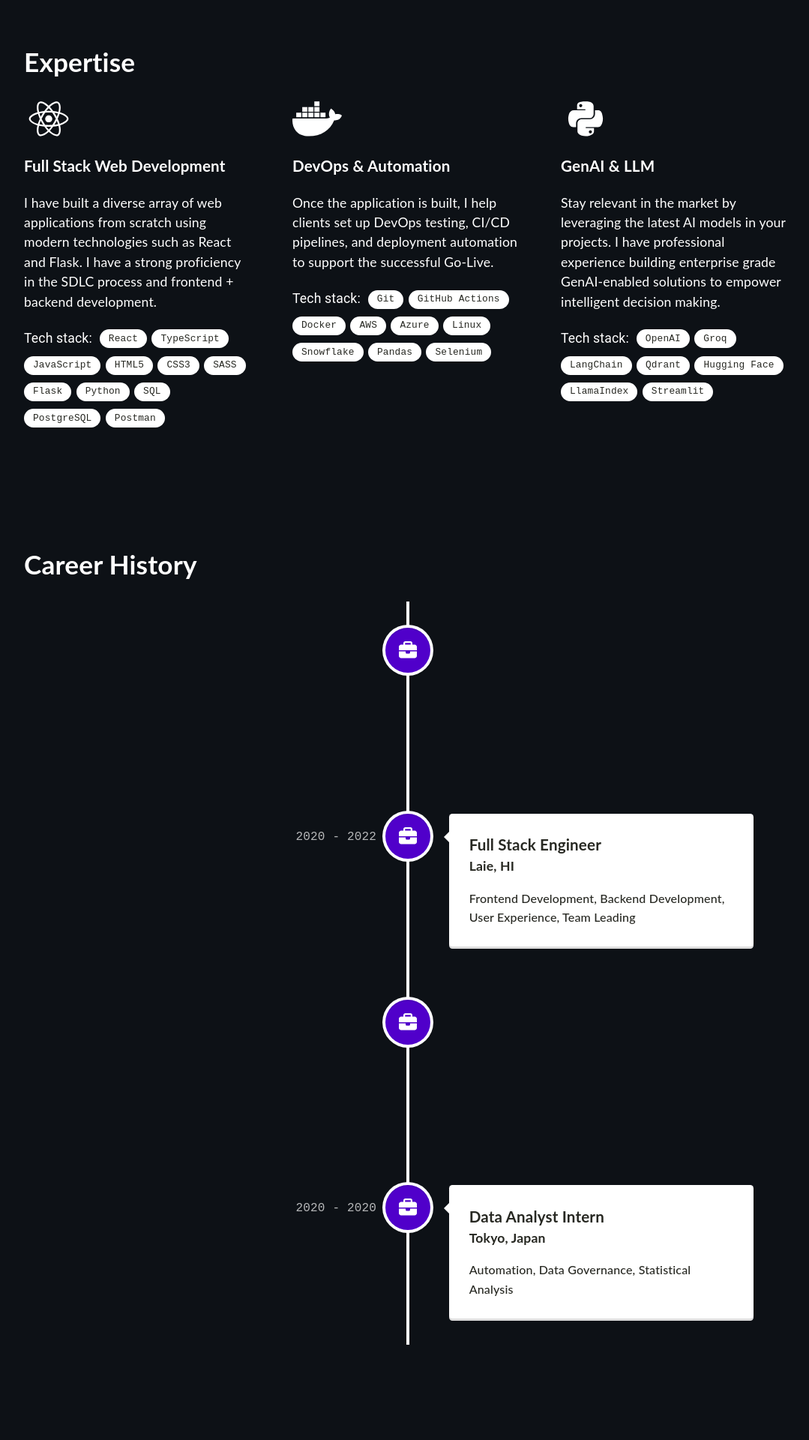
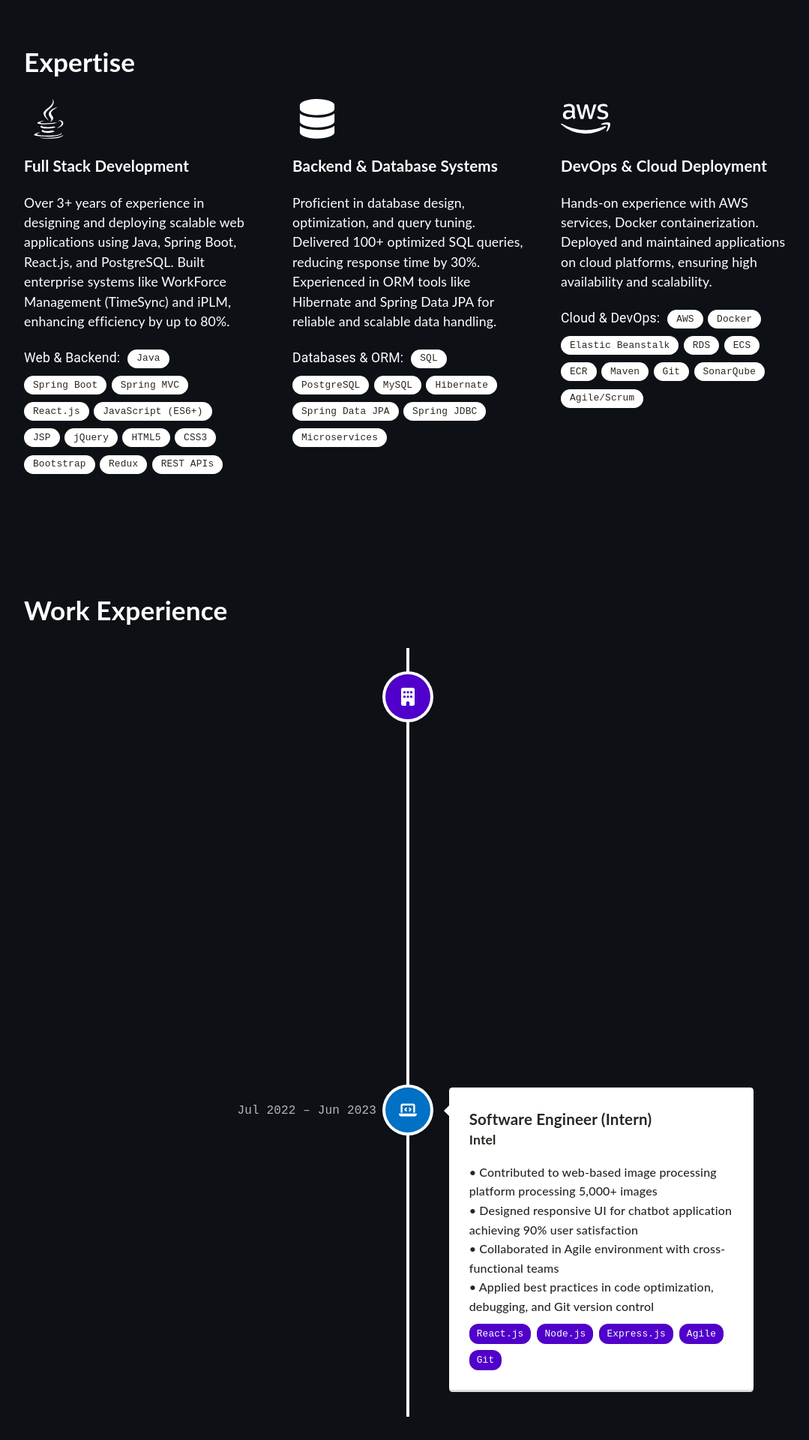
Before and after one commit to mejkp-07/JayCodes, a React (Create React App) app: page / in a window 1280 px wide. Shown: the part 860-2780 px from the top of the page at 75% size, without its empty margins (96-1175 px from the left). Built offline with nearby package versions, Linux system fonts and the light colour scheme.

Commit message:
portfolio first update

```diff
--- a/public/index.html
+++ b/public/index.html
@@ -24,7 +24,7 @@
       work correctly both with client-side routing and a non-root public URL.
       Learn how to configure a non-root public URL by running `npm run build`.
     -->
-    <title>Yuji Sato</title>
+    <title>Jay Kumar</title>
   </head>
   <body>
     <noscript>You need to enable JavaScript to run this app.</noscript>
--- a/src/assets/styles/Timeline.scss
+++ b/src/assets/styles/Timeline.scss
@@ -36,3 +36,18 @@
         color: rgb(39, 40, 34);
     }
 }
+.tech-tags {
+  margin-top: 10px;
+  display: flex;
+  flex-wrap: wrap;
+  gap: 8px;
+
+  .tag {
+    background: #5000ca;
+    color: white;
+    padding: 4px 10px;
+    border-radius: 12px;
+    font-size: 0.8rem;
+    font-weight: 500;
+  }
+}
--- a/src/components/Expertise.tsx
+++ b/src/components/Expertise.tsx
@@ -1,44 +1,47 @@
 import React from "react";
-import '@fortawesome/free-regular-svg-icons'
 import { FontAwesomeIcon } from '@fortawesome/react-fontawesome';
-import { faReact, faDocker, faPython } from '@fortawesome/free-brands-svg-icons';
+import { faReact, faDocker, faJava, faAws } from '@fortawesome/free-brands-svg-icons';
+import { faDatabase, faCloud } from '@fortawesome/free-solid-svg-icons';
 import Chip from '@mui/material/Chip';
 import '../assets/styles/Expertise.scss';
 
-const labelsFirst = [
-    "React",
-    "TypeScript",
-    "JavaScript",
+const webDevLabels = [
+    "Java",
+    "Spring Boot",
+    "Spring MVC",
+    "React.js",
+    "JavaScript (ES6+)",
+    "JSP",
+    "jQuery",
     "HTML5",
     "CSS3",
-    "SASS",
-    "Flask",
-    "Python",
+    "Bootstrap",
+    "Redux",
+    "REST APIs"
+];
+
+const backendAndDatabaseLabels = [
     "SQL",
     "PostgreSQL",
-    "Postman"
+    "MySQL",
+    "Hibernate",
+    "Spring Data JPA",
+    "Spring JDBC",
+    "Microservices",
+
 ];
 
-const labelsSecond = [
+const devopsAndCloudLabels = [
+    "AWS",
+    "Docker",
+    "Elastic Beanstalk",
+    "RDS",
+    "ECS",
+    "ECR",
+    "Maven",
     "Git",
-    "GitHub Actions",
-    "Docker",
-    "AWS",
-    "Azure",
-    "Linux",
-    "Snowflake",
-    "Pandas",
-    "Selenium",
-];
-
-const labelsThird = [
-    "OpenAI",
-    "Groq",
-    "LangChain",
-    "Qdrant",
-    "Hugging Face",
-    "LlamaIndex",
-    "Streamlit",
+    "SonarQube",
+    "Agile/Scrum"
 ];
 
 function Expertise() {
@@ -48,36 +51,45 @@
                 <h1>Expertise</h1>
                 <div className="skills-grid">
                     <div className="skill">
-                    <FontAwesomeIcon icon={faReact} size="3x"/>
-                    <h3>Full Stack Web Development</h3>
-                    <p>I have built a diverse array of web applications from scratch using modern technologies such as React and Flask. I have a strong proficiency in the SDLC process and frontend + backend development.</p>
+                        <FontAwesomeIcon icon={faJava} size="3x" />
+                        <h3>Full Stack Development</h3>
+                        <p>
+                            Over 3+ years of experience in designing and deploying scalable web applications using Java, Spring Boot, React.js, and PostgreSQL.
+                            Built enterprise systems like WorkForce Management (TimeSync) and iPLM, enhancing efficiency by up to 80%.
+                        </p>
                         <div className="flex-chips">
-                        <span className="chip-title">Tech stack:</span>
-                        {labelsFirst.map((label, index) => (
+                            <span className="chip-title">Web & Backend:</span>
+                            {webDevLabels.map((label, index) => (
                                 <Chip key={index} className='chip' label={label} />
                             ))}
                         </div>
                     </div>
 
                     <div className="skill">
-                    <FontAwesomeIcon icon={faDocker} size="3x"/>
-                    <h3>DevOps & Automation</h3>
-                    <p>Once the application is built, I help clients set up DevOps testing, CI/CD pipelines, and deployment automation to support the successful Go-Live.</p>
+                        <FontAwesomeIcon icon={faDatabase} size="3x" />
+                        <h3>Backend & Database Systems</h3>
+                        <p>
+                            Proficient in database design, optimization, and query tuning. Delivered 100+ optimized SQL queries, reducing response time by 30%.
+                            Experienced in ORM tools like Hibernate and Spring Data JPA for reliable and scalable data handling.
+                        </p>
                         <div className="flex-chips">
-                        <span className="chip-title">Tech stack:</span>
-                        {labelsSecond.map((label, index) => (
+                            <span className="chip-title">Databases & ORM:</span>
+                            {backendAndDatabaseLabels.map((label, index) => (
                                 <Chip key={index} className='chip' label={label} />
                             ))}
                         </div>
                     </div>
 
                     <div className="skill">
-                    <FontAwesomeIcon icon={faPython} size="3x"/>
-                    <h3>GenAI & LLM</h3>
-                    <p>Stay relevant in the market by leveraging the latest AI models in your projects. I have professional experience building enterprise grade GenAI-enabled solutions to empower intelligent decision making.</p>
+                        <FontAwesomeIcon icon={faAws} size="3x" />
+                        <h3>DevOps & Cloud Deployment</h3>
+                        <p>
+                            Hands-on experience with AWS services, Docker containerization.
+                            Deployed and maintained applications on cloud platforms, ensuring high availability and scalability.
+                        </p>
                         <div className="flex-chips">
-                        <span className="chip-title">Tech stack:</span>
-                        {labelsThird.map((label, index) => (
+                            <span className="chip-title">Cloud & DevOps:</span>
+                            {devopsAndCloudLabels.map((label, index) => (
                                 <Chip key={index} className='chip' label={label} />
                             ))}
                         </div>
--- a/src/components/Footer.tsx
+++ b/src/components/Footer.tsx
@@ -7,10 +7,10 @@
   return (
     <footer>
       <div>
-        <a href="https://github.com/yujisatojr" target="_blank" rel="noreferrer"><GitHubIcon/></a>
-        <a href="https://www.linkedin.com/in/yujisato/" target="_blank" rel="noreferrer"><LinkedInIcon/></a>
+        <a href="https://github.com/mejkp-07" target="_blank" rel="noreferrer"><GitHubIcon/></a>
+        <a href="https://www.linkedin.com/in/jay-kumar-79aa421a8/" target="_blank" rel="noreferrer"><LinkedInIcon/></a>
       </div>
-      <p>A portfolio designed & built by <a href="https://github.com/yujisatojr/react-portfolio-template" target="_blank" rel="noreferrer">Yuji Sato</a> with 💜</p>
+      <p>A portfolio designed & built by <a href="https://github.com/mejkp-07/JayCodes" target="_blank" rel="noreferrer">Jay Kumar</a> with 💜</p>
     </footer>
   );
 }
--- a/src/components/Main.tsx
+++ b/src/components/Main.tsx
@@ -2,7 +2,7 @@
 import GitHubIcon from '@mui/icons-material/GitHub';
 import LinkedInIcon from '@mui/icons-material/LinkedIn';
 import '../assets/styles/Main.scss';
-
+import photo from '../assets/images/photo.jpg'
 function Main() {
 
   return (
@@ -13,15 +13,15 @@
         </div>
         <div className="content">
           <div className="social_icons">
-            <a href="https://github.com/yujisatojr" target="_blank" rel="noreferrer"><GitHubIcon/></a>
-            <a href="https://www.linkedin.com/in/yujisato/" target="_blank" rel="noreferrer"><LinkedInIcon/></a>
+            <a href="https://github.com/mejkp-07" target="_blank" rel="noreferrer"><GitHubIcon/></a>
+            <a href="https://www.linkedin.com/in/jay-kumar-79aa421a8/" target="_blank" rel="noreferrer"><LinkedInIcon/></a>
           </div>
           <h1>Jay Kumar</h1>
-          <p>Full Stack Engineer</p>
+          <p>Full Stack Developer</p>
 
           <div className="mobile_social_icons">
-            <a href="https://github.com/yujisatojr" target="_blank" rel="noreferrer"><GitHubIcon/></a>
-            <a href="https://www.linkedin.com/in/yujisato/" target="_blank" rel="noreferrer"><LinkedInIcon/></a>
+            <a href="https://github.com/mejkp-07" target="_blank" rel="noreferrer"><GitHubIcon/></a>
+            <a href="https://www.linkedin.com/in/jay-kumar-79aa421a8/" target="_blank" rel="noreferrer"><LinkedInIcon/></a>
           </div>
         </div>
       </div>
--- a/src/components/Navigation.tsx
+++ b/src/components/Navigation.tsx
@@ -17,7 +17,7 @@
 import Toolbar from '@mui/material/Toolbar';
 
 const drawerWidth = 240;
-const navItems = [['Expertise', 'expertise'], ['History', 'history'], ['Projects', 'projects'], ['Contact', 'contact']];
+const navItems = [['Expertise', 'expertise'], ['Work Experience', 'workExperience'], ['Education', 'education'], ['Projects', 'projects'], ['Contact', 'contact']];
 
 function Navigation({parentToChild, modeChange}: any) {
 
--- a/src/components/Timeline.tsx
+++ b/src/components/Timeline.tsx
@@ -1,68 +1,106 @@
 import React from "react";
 import '@fortawesome/free-regular-svg-icons'
 import { FontAwesomeIcon } from '@fortawesome/react-fontawesome';
-import { faBriefcase } from '@fortawesome/free-solid-svg-icons';
-import { VerticalTimeline, VerticalTimelineElement }  from 'react-vertical-timeline-component';
+import { faBriefcase, faLaptopCode, faBuilding, faGraduationCap } from '@fortawesome/free-solid-svg-icons';
+import { VerticalTimeline, VerticalTimelineElement } from 'react-vertical-timeline-component';
 import 'react-vertical-timeline-component/style.min.css';
 import '../assets/styles/Timeline.scss'
 
 function Timeline() {
   return (
-    <div id="history">
+    <div>
       <div className="items-container">
-        <h1>Career History</h1>
+
+        {/* Experience Section */}
+        <div className="section-container" id="workExperience">
+          <h1>Work Experience</h1>
           <VerticalTimeline>
             <VerticalTimelineElement
               className="vertical-timeline-element--work"
               contentStyle={{ background: 'white', color: 'rgb(39, 40, 34)' }}
-            contentArrowStyle={{ borderRight: '7px solid  white' }}
-            date="2022 - present"
-            iconStyle={{ background: '#5000ca', color: 'rgb(39, 40, 34)' }}
-            icon={<FontAwesomeIcon icon={faBriefcase} />}
+              contentArrowStyle={{ borderRight: '7px solid white' }}
+              date="Sep 2023 – Present"
+              iconStyle={{ background: '#5000ca', color: '#fff' }}
+              icon={<FontAwesomeIcon icon={faBuilding} />}
             >
-            <h3 className="vertical-timeline-element-title">Technology Consultant</h3>
-            <h4 className="vertical-timeline-element-subtitle">Dallas, TX</h4>
+              <h3 className="vertical-timeline-element-title">Full Stack Software Developer</h3>
+              <h4 className="vertical-timeline-element-subtitle">Centre for Development of Advance Computing (C-DAC)</h4>
               <p>
-              Full-stack Web Development, GenAI/LLM, Project Management, Business Development
+                • Developed WorkForce Management System (TimeSync) adopted by 200+ employees<br/>
+                • Built 10+ interactive dashboards, boosting management efficiency by 80%<br/>
+                • Optimized database schema with 100+ SQL queries, reducing response time by 30%<br/>
+                • Delivered project management platform (iPLM) automating workflows by 60%<br/>
+                • Resolved 60+ critical bugs and delivered 5+ major feature enhancements
               </p>
+              <div className="tech-tags">
+                <span className="tag">Spring Framework</span>
+                <span className="tag">PostgreSQL</span>
+                <span className="tag">JSP</span>
+                <span className="tag">JavaScript</span>
+                <span className="tag">jQuery</span>
+                <span className="tag">Bootstrap</span>
+              </div>
             </VerticalTimelineElement>
+
             <VerticalTimelineElement
               className="vertical-timeline-element--work"
-            date="2020 - 2022"
-            iconStyle={{ background: '#5000ca', color: 'rgb(39, 40, 34)' }}
-            icon={<FontAwesomeIcon icon={faBriefcase} />}
+              contentStyle={{ background: 'white', color: 'rgb(39, 40, 34)' }}
+              contentArrowStyle={{ borderRight: '7px solid white' }}
+              date="Jul 2022 – Jun 2023"
+              iconStyle={{ background: '#0071c5', color: '#fff' }}
+              icon={<FontAwesomeIcon icon={faLaptopCode} />}
             >
-            <h3 className="vertical-timeline-element-title">Full Stack Engineer</h3>
-            <h4 className="vertical-timeline-element-subtitle">Laie, HI</h4>
+              <h3 className="vertical-timeline-element-title">Software Engineer (Intern)</h3>
+              <h4 className="vertical-timeline-element-subtitle">Intel</h4>
               <p>
-              Frontend Development, Backend Development, User Experience, Team Leading
+                • Contributed to web-based image processing platform processing 5,000+ images<br/>
+                • Designed responsive UI for chatbot application achieving 90% user satisfaction<br/>
+                • Collaborated in Agile environment with cross-functional teams<br/>
+                • Applied best practices in code optimization, debugging, and Git version control
               </p>
-          </VerticalTimelineElement>
-          <VerticalTimelineElement
-            className="vertical-timeline-element--work"
-            date="2021 - 2021"
-            iconStyle={{ background: '#5000ca', color: 'rgb(39, 40, 34)' }}
-            icon={<FontAwesomeIcon icon={faBriefcase} />}
-          >
-            <h3 className="vertical-timeline-element-title">Staff Engineer Intern</h3>
-            <h4 className="vertical-timeline-element-subtitle">Laie, HI</h4>
-            <p>
-              Full-stack Development, API Development, User Experience
-            </p>
-          </VerticalTimelineElement>
-          <VerticalTimelineElement
-            className="vertical-timeline-element--work"
-            date="2020 - 2020"
-            iconStyle={{ background: '#5000ca', color: 'rgb(39, 40, 34)' }}
-            icon={<FontAwesomeIcon icon={faBriefcase} />}
-          >
-            <h3 className="vertical-timeline-element-title">Data Analyst Intern</h3>
-            <h4 className="vertical-timeline-element-subtitle">Tokyo, Japan</h4>
-            <p>
-              Automation, Data Governance, Statistical Analysis
-            </p>
+              <div className="tech-tags">
+                <span className="tag">React.js</span>
+                <span className="tag">Node.js</span>
+                <span className="tag">Express.js</span>
+                <span className="tag">Agile</span>
+                <span className="tag">Git</span>
+              </div>
             </VerticalTimelineElement>
           </VerticalTimeline>
+        </div>
+
+        {/* Education Section */}
+        <div className="section-container" style={{ marginTop: '60px' }} id="education">
+          <h1>Education</h1>
+          <VerticalTimeline>
+            <VerticalTimelineElement
+              className="vertical-timeline-element--education"
+              contentStyle={{ background: '#f5f5f5', color: 'rgb(39, 40, 34)' }}
+              date="2021 – 2023"
+              iconStyle={{ background: '#28a745', color: '#fff' }}
+              icon={<FontAwesomeIcon icon={faGraduationCap} />}
+            >
+              <h3 className="vertical-timeline-element-title">M.Tech in Computer Science</h3>
+              <h4 className="vertical-timeline-element-subtitle">National Institute of Technology, Goa</h4>
+              <p>GPA: 8.67/10</p>
+              <p><strong>Relevant Coursework:</strong> Advanced Algorithms, Mathematical Foundations of CS, Linear Algebra, Advanced Database Systems</p>
+            </VerticalTimelineElement>
+
+            <VerticalTimelineElement
+              className="vertical-timeline-element--education"
+              contentStyle={{ background: '#f5f5f5', color: 'rgb(39, 40, 34)' }}
+              date="2017 – 2021"
+              iconStyle={{ background: '#28a745', color: '#fff' }}
+              icon={<FontAwesomeIcon icon={faGraduationCap} />}
+            >
+              <h3 className="vertical-timeline-element-title">B.Tech in Information Technology</h3>
+              <h4 className="vertical-timeline-element-subtitle">Jabalpur Engineering College</h4>
+              <p>Percentage: 78.9%</p>
+              <p><strong>Relevant Coursework:</strong> Data Structures and Algorithms, Object Oriented Programming</p>
+            </VerticalTimelineElement>
+          </VerticalTimeline>
+        </div>
+
       </div>
     </div>
   );
```
Also changed, not shown: src/assets/images/photo.jpg (added). Lines whose indentation alone changed are shown as unchanged.
